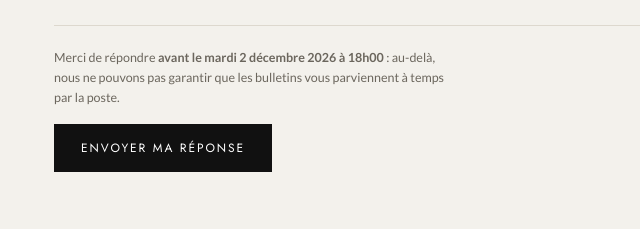
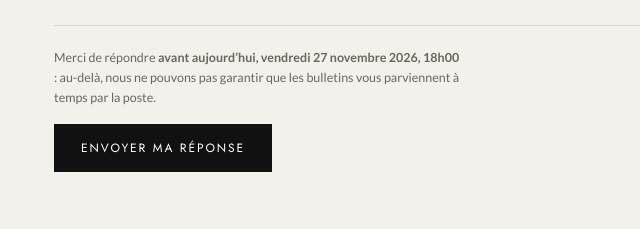
Before and after one commit to CHEFJEAN/chefjean-carte, a plain HTML site: page cse/index.html in a window 1280 px wide. Shown: the part 926-1155 px from the top of the page, 228-868 px from the left. Drawn offline with Linux system fonts and the light colour scheme.

Commit message:
CSE : reponse attendue aujourd hui 27 novembre avant 18h

```diff
--- a/cse/index.html
+++ b/cse/index.html
@@ -220,7 +220,7 @@ button{font:inherit;cursor:pointer}
     </section>
 
     <div class="envoi">
-      <p class="rappel" id="rappel-delai">Merci de répondre <b>avant le mardi 2 décembre 2026 à 18h00</b> : au-delà, nous ne pouvons pas garantir que les bulletins vous parviennent à temps par la poste.</p>
+      <p class="rappel" id="rappel-delai">Merci de répondre <b>avant aujourd’hui, vendredi 27 novembre 2026, 18h00</b> : au-delà, nous ne pouvons pas garantir que les bulletins vous parviennent à temps par la poste.</p>
       <button type="submit" class="bouton" id="envoyer">Envoyer ma réponse</button>
       <p class="erreur" id="err-reseau">L’envoi n’a pas abouti. Vérifiez votre connexion, puis réessayez.</p>
       <p class="erreur" id="err-indispo">Le formulaire est en cours d’ouverture. Merci de réessayer dans quelques minutes.</p>
```
